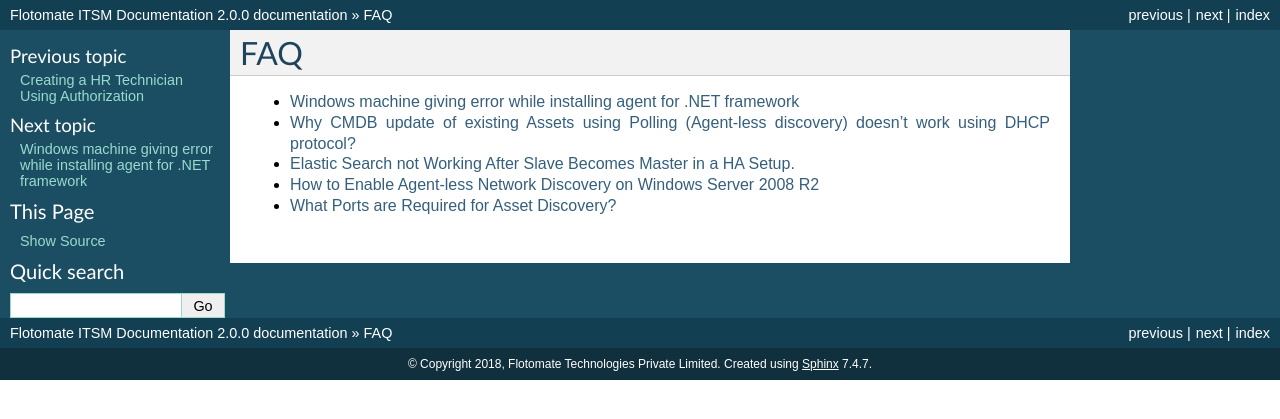
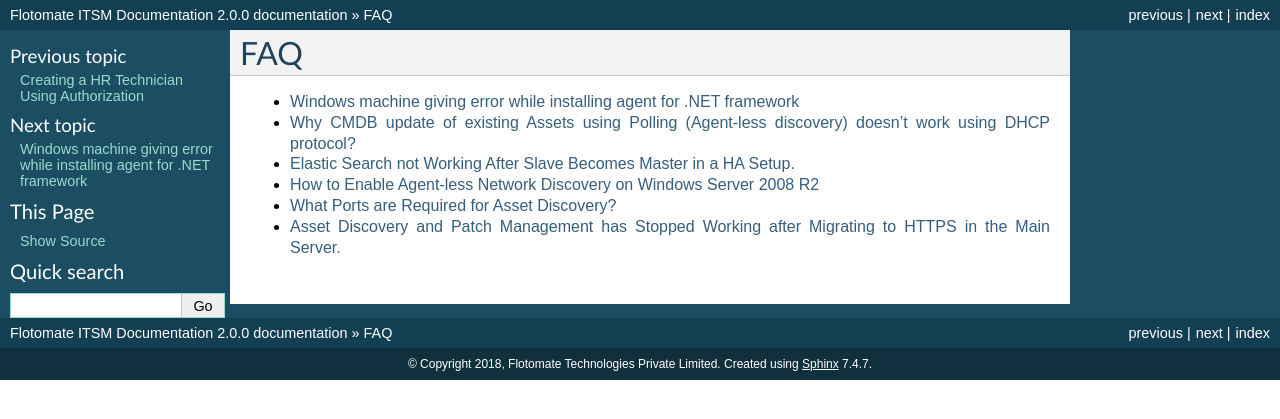
Before and after one commit to Flotomate/product_docs, a Sphinx documentation site: the page built from source/FAQ/index.rst, in a window 1280 px wide. Shown: the top 419 px of the page. Built offline with Sphinx 7.4.7, drawn with Linux system fonts in a browser that asks for light colours; pages that are not in the unit, such as notebooks, are missing from menus.

Commit message:
update to faq

```diff
--- a/source/FAQ/index.rst
+++ b/source/FAQ/index.rst
@@ -9,3 +9,4 @@ FAQ
    elastic-search-not-working-ha
    enable-discovery-in-windows-server2008
    port-information
+   https-setup_discovery
--- a/source/installation-guide/server/server-installation-build.rst
+++ b/source/installation-guide/server/server-installation-build.rst
@@ -30,8 +30,8 @@ Download product build/installer from following link :
 
 `Download Link <https://s3.ap-south-1.amazonaws.com/flotomate-customer-releases/latest/main/linux/service_desk_master_CI>`_
 
-Fresh Installation Guide :
-==========================
+Fresh Installation Guide
+========================
 
 After installing the Base OS, follow the below steps to install the
 product on to your server:
--- a/source/quick-setup/quick-installation-steps.rst
+++ b/source/quick-setup/quick-installation-steps.rst
@@ -21,7 +21,7 @@ Downloading ITSM Build (Guide 1)
 Once you are done setting up the server/servers, cd into a empty directory and run the following command
 to install the latest product build.
 
-.. code-block:: sudo wget https://s3.ap-south-1.amazonaws.com/flotomate-customer-releases/latest/main/linux/service_desk_master_CI
+**sudo wget https://s3.ap-south-1.amazonaws.com/flotomate-customer-releases/latest/main/linux/service_desk_master_CI**
 
 Installation of ITSM as a Standalone Server (Guide 2)
 =====================================================
```
Also changed, not shown: source/FAQ/https-setup_discovery.rst (added, +17 -0 lines).
